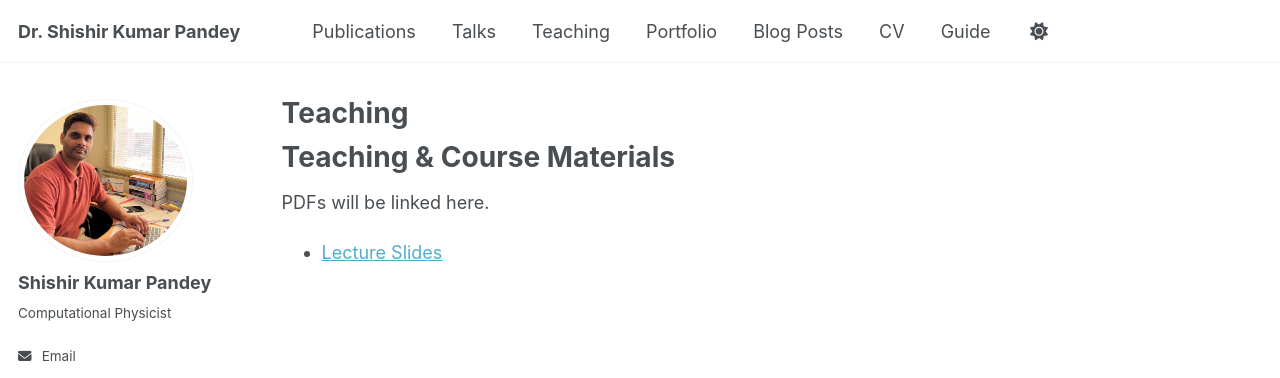
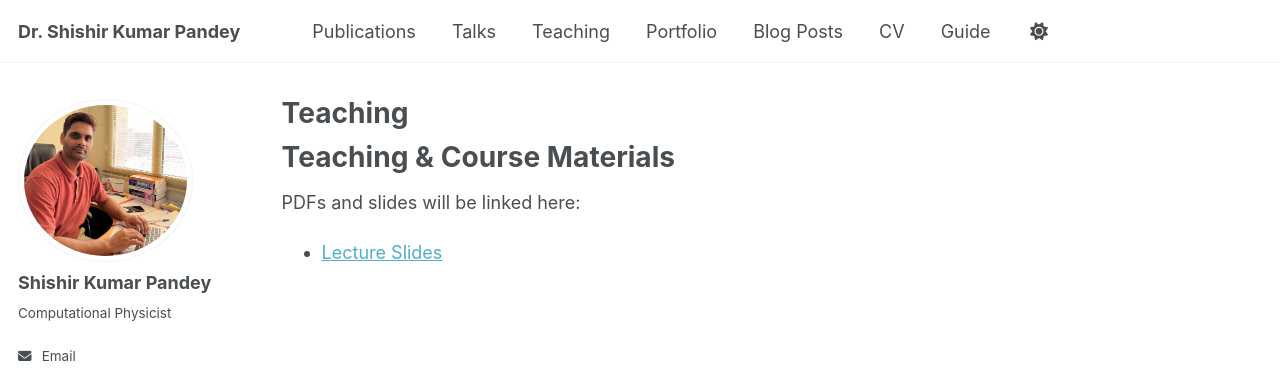
Before and after one commit to aroosh7/prof-website, a Jekyll site: the page built from _pages/teaching.md, in a window 1280 px wide. Shown: the top 378 px of the page. Built offline with Jekyll 4.4.1, drawn with Linux system fonts in a browser that asks for light colours; a script that is not in the unit is left out.

Commit message:
Clarify linked materials on teaching page
Updated teaching page to clarify linked materials.

```diff
--- a/_pages/teaching.md
+++ b/_pages/teaching.md
@@ -1,10 +1,12 @@
 ---
 title: "Teaching"
 permalink: /teaching/
+layout: single
+author_profile: true
 ---
 
 # Teaching & Course Materials
 
-PDFs will be linked here.
+PDFs and slides will be linked here:
 
 - [Lecture Slides](/teaching/lecture-slides)
```
